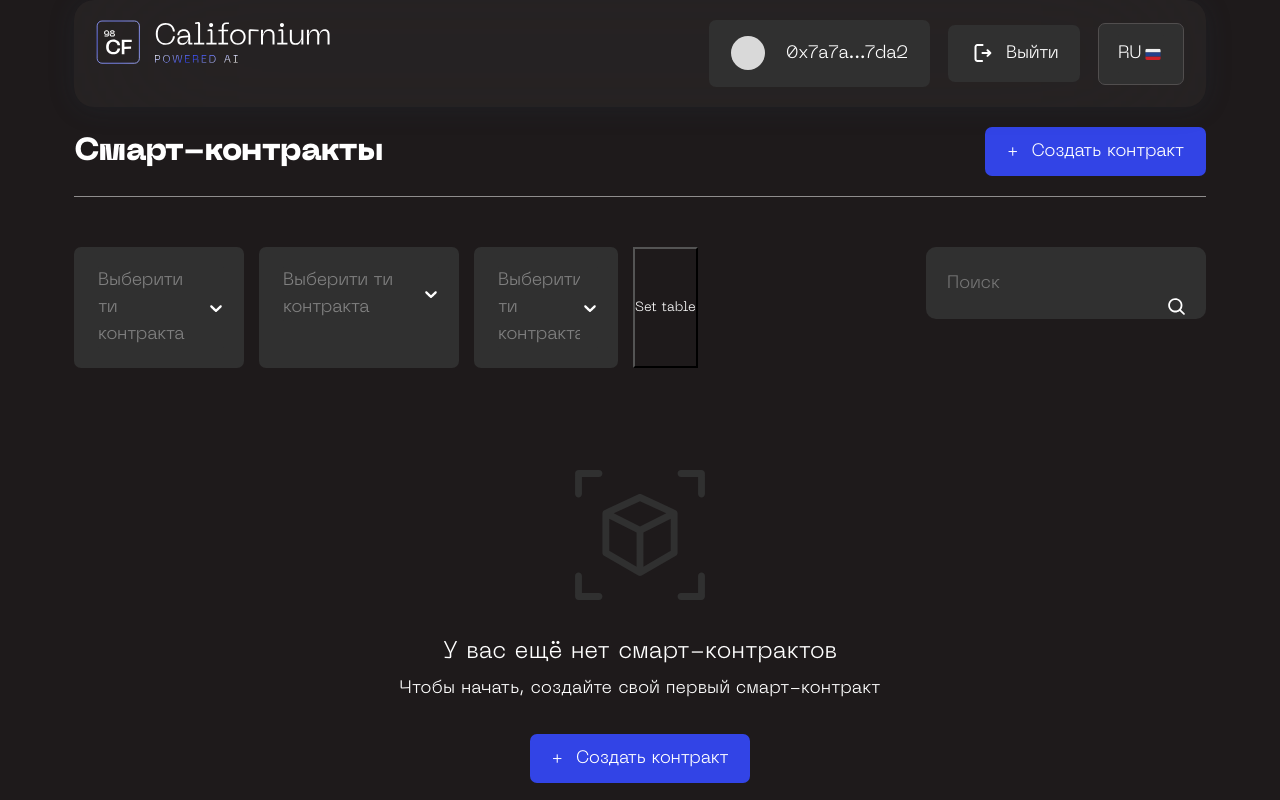
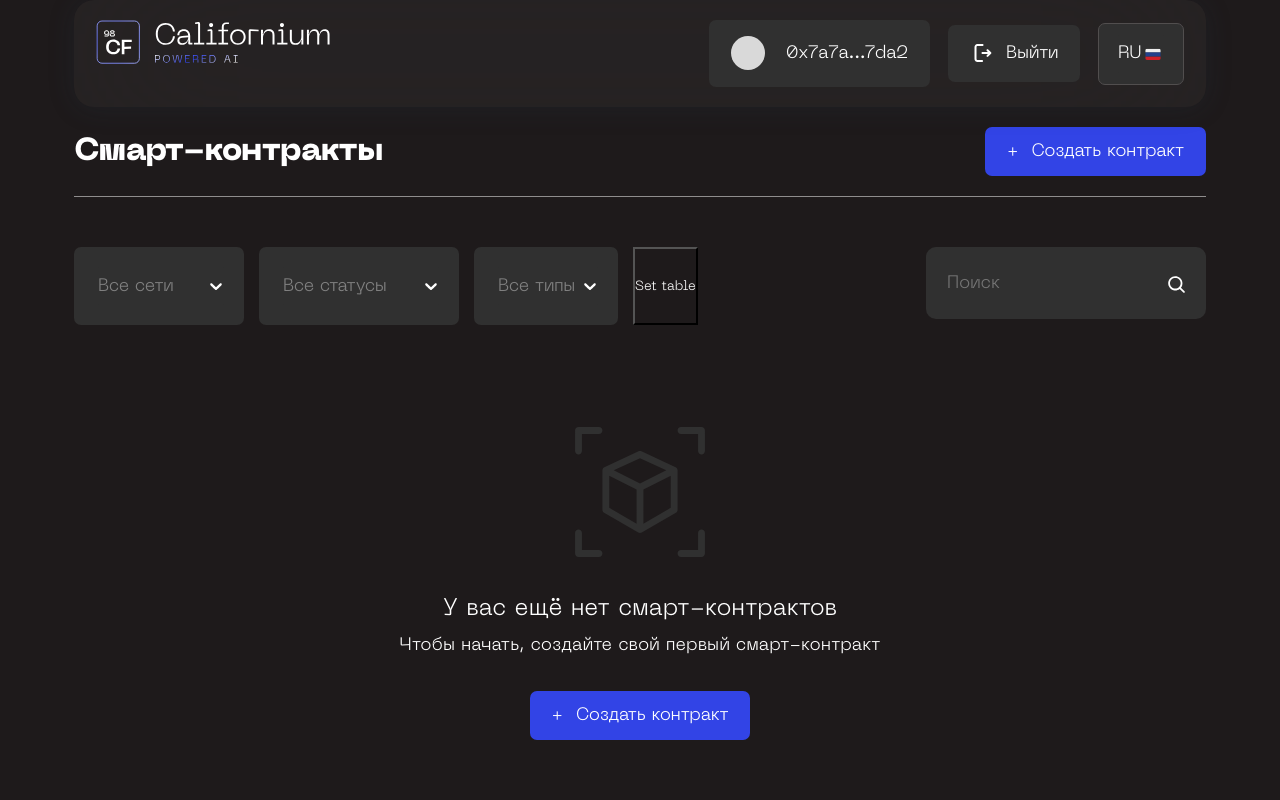
Before and after one commit to mmhlko/californium, a React (Vite) app: page / in a window 1280 px wide. Shown: the top 800 px of the page. Built offline with nearby package versions, Linux system fonts and the light colour scheme.

Commit message:
Добавлены плейсхолдеры

```diff
--- a/src/components/selector/Selector.tsx
+++ b/src/components/selector/Selector.tsx
@@ -5,6 +5,7 @@ import classNames from 'classnames';
 import { ListType } from '../item-list/components/ItemList';
 import { useDispatch } from 'react-redux';
 import { setContractTypeAction } from '../../storage/contract/contractReducer';
+import { useEffect, useState } from 'react';
 
 type Option = {
     value: string,
@@ -13,24 +14,57 @@ type Option = {
 
 type SortSelectProps = {
     options: Option[],
-    type: "web" | "status" | "types" | "contract"
+    type: SelectorOptions
+}
+
+export enum SelectorOptions {
+    web = "web",
+    status = "status",
+    types = "types",
+    contract = "contract",
 }
 
 const Input = (inputProps: any) => <components.Input {...inputProps} autoComplete="nope" /> //убирает автозаполнение
 
-export const Selector = ({options, type}:SortSelectProps) => {
+export const Selector = ({ options, type }: SortSelectProps) => {
 
     const dispatch = useDispatch();
-    const onChange = (option:SingleValue<Option>) => {
+    const [placeholder, setPlaceholder] = useState('');
+    const onChange = (option: SingleValue<Option>) => {
         switch (type) {
-            case ListType.contract:
+            case SelectorOptions.contract:
                 (option?.label && option.value) &&
-                dispatch(setContractTypeAction({value: option.value, label:option.label}))
+                    dispatch(setContractTypeAction({ value: option.value, label: option.label }))
+                break;
+            case SelectorOptions.web:
+                break;
+            case SelectorOptions.status:
+                break;
+            case SelectorOptions.types:
                 break;
             default:
                 break;
         }
     }
+
+    useEffect(() => {
+        switch (type) {
+            case SelectorOptions.web:
+                setPlaceholder("Все сети")
+                break;
+            case SelectorOptions.status:
+                setPlaceholder("Все статусы")
+                break;
+            case SelectorOptions.types:
+                setPlaceholder("Все типы")
+                break;
+            case SelectorOptions.contract:
+                setPlaceholder("Выберите тип контракта")
+                break;
+            default:
+                break;
+        }
+    }, [])
 
     return (
 
@@ -38,7 +72,7 @@ export const Selector = ({options, type}:SortSelectProps) => {
             <Select
                 classNamePrefix="custom-select"
                 className={classNames(s.selector, s[`selector-type-${type}`])}
-                placeholder="Выберити ти контракта"
+                placeholder={placeholder}
                 options={options}
                 isSearchable={false}
                 autoFocus={false}
--- a/src/modules/contract-table/components/ContractTable.tsx
+++ b/src/modules/contract-table/components/ContractTable.tsx
@@ -4,7 +4,7 @@ import { Table } from './contract-table/ContractTable';
 import { ReactComponent as SearchIcon } from "../assets/octicon_search-16.svg"
 import { FormEvent, useState } from 'react';
 import { NotContractFound } from './not-contracts-found/NotContractFound';
-import { Selector } from '../../../components/selector/Selector';
+import { Selector, SelectorOptions } from '../../../components/selector/Selector';
 
 const WEB_OPTIONS_1 = [
     { value: "web1", label: "Все сети 0" },
@@ -45,9 +45,9 @@ export const ContractTable = () => {
         <div className={s.wrapper}>
             <div className={s.header}>
                <div className={s.sortings}>
-                <Selector options={WEB_OPTIONS_1} type="web" />
-                <Selector options={WEB_OPTIONS_2} type="status"/>
-                <Selector options={WEB_OPTIONS_3} type="types"/>
+                <Selector options={WEB_OPTIONS_1} type={SelectorOptions.web} />
+                <Selector options={WEB_OPTIONS_2} type={SelectorOptions.status}/>
+                <Selector options={WEB_OPTIONS_3} type={SelectorOptions.types}/>
                 <button style={{backgroundColor: "inherit"}} onClick={() => setTableData(!tableData)}>Set table</button>
                 </div>
                 <form className={s.search} onSubmit={handleFormSubmit}>
```
